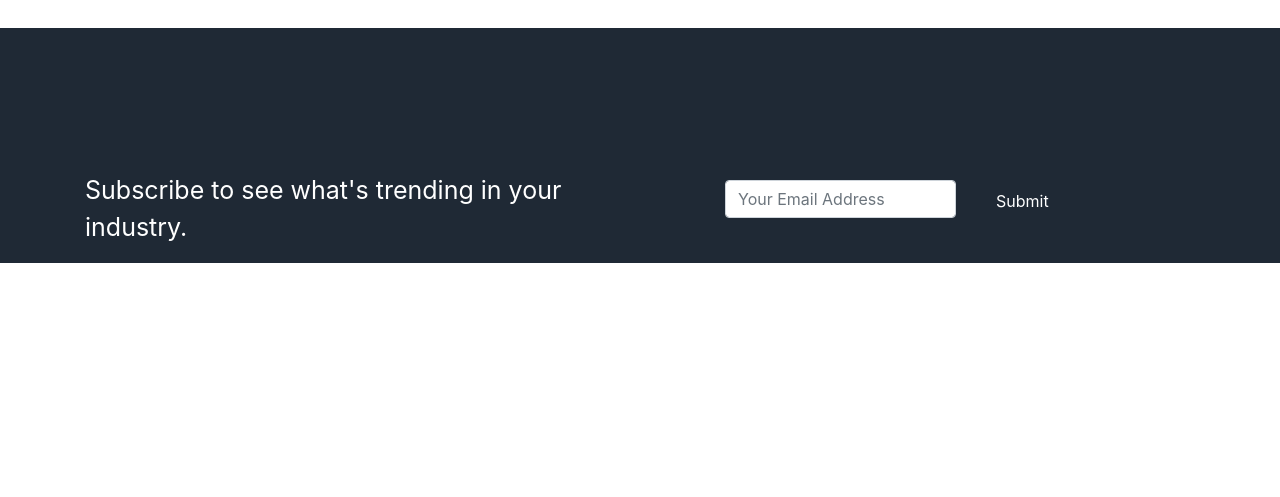
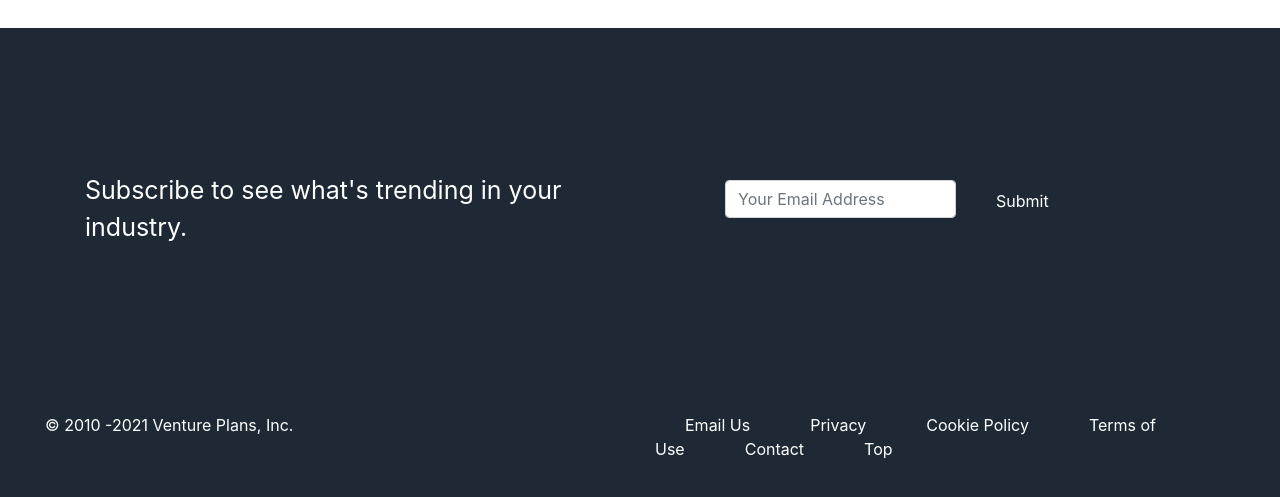
Before and after one commit to nejlaban/VBkopija, a Gatsby site: page / in a window 1280 px wide. Shown: the part 9249-9746 px from the top of the page. Before the commit the page ends 9512 px from the top, so only its background shows below. Built offline with nearby package versions, Linux system fonts and the light colour scheme; Gatsby itself is replaced by a stand-in of ours.

Commit message:
Footer update

```diff
--- a/src/components/footer.js
+++ b/src/components/footer.js
@@ -23,6 +23,19 @@ const Footer = () => (
                 </div>
             </div>
         </div>
+        <div class="row footerLower">
+            <div class="col-md-6">
+                <span>© 2010 -2021 Venture Plans, Inc.</span>
+            </div>
+            <div class="col-md-6">
+                <span>Email Us</span>
+                <span>Privacy</span>
+                <span>Cookie Policy</span>
+                <span>Terms of Use</span>
+                <span>Contact</span>
+                <span>Top</span>
+            </div>
+        </div>
     </div >
 );
 
--- a/src/components/layout.css
+++ b/src/components/layout.css
@@ -486,3 +486,14 @@
   border-bottom: 4px  solid #00a1f1;
   color: white;
 }
+
+.footerLower {
+  margin-left: 50px;
+  color: #FFFFFF;
+  margin-top: 150px;
+  padding-bottom: 70px;
+}
+.footerLower span {
+  margin-left: 30px;
+  margin-right: 30px;
+}
```
Also changed, not shown: 1 other file.
